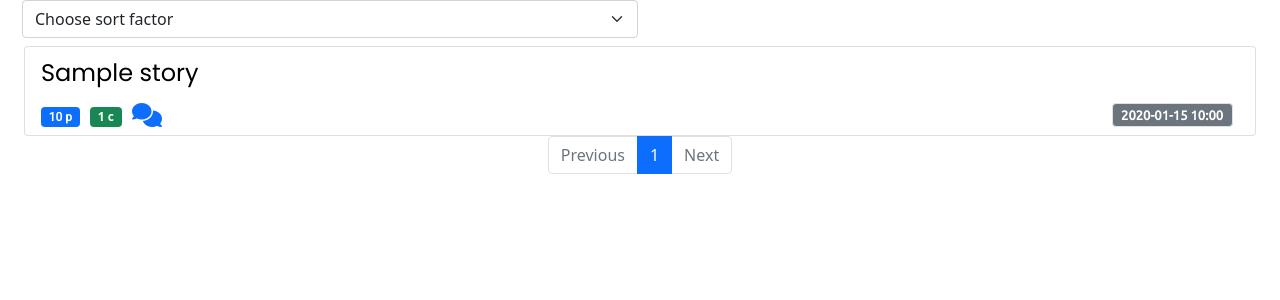
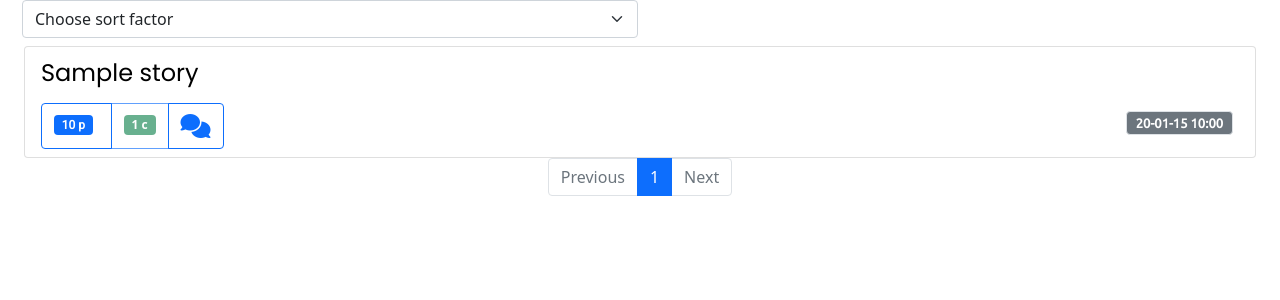
Before and after one commit to abdelkaderamar/hnr, a Django app: page /feed/ in a window 1280 px wide. Shown: the part 56-356 px from the top of the page. Run offline with Django 4.2, Linux system fonts and the light colour scheme; tables that the repository leaves empty hold one stand-in row (values such as "Sample post"); some libraries are stand-ins or nearby versions.

Commit message:
Updating CSS

```diff
--- a/static/css/hnr.css
+++ b/static/css/hnr.css
@@ -20,23 +20,23 @@
 
 
 .hnr-add-icon {
-	margin-right: 0.5em;
+	/* margin-right: 0.5em; */
 	display: inline-block;
 }
 
 .hnr-del-icon {
-	margin-right: 0.5em;
+	/* margin-right: 0.5em; */
 	display: inline-block;
 	color: deeppink;
 }
 
 .hnr-show-icon {
-	margin-right: 0.5em;
+	/* margin-right: 0.5em; */
 	display: inline-block;
 }
 
 .hnr-hide-icon {
-	margin-right: 0.5em;
+	/* margin-right: 0.5em; */
 	display: inline-block;
 	color: blueviolet;
 }
@@ -51,7 +51,7 @@
 
 .hnr-comment {
 	text-align: center;
-    margin-right: 0.5em;
+    /* margin-right: 0.5em; */
 	display: inline-block;
     height: fit-content;
 }
@@ -69,6 +69,7 @@
     margin-right: 0.5em;
 	font-size: small;
 	float: right;
+	margin-top: 0.5rem;
 }
 
 .form-icon {
@@ -135,3 +136,13 @@
 	float: left;
 	margin: 10px;
 }
+
+.hnr-icon-btn {
+    padding: 0.75rem;
+    margin: 0;
+    background-color: transparent;
+    border: 1px solid;
+    border-radius: 0.25rem;
+    text-align: center;
+    box-sizing: border-box;
+}
--- a/templates/story_list.html
+++ b/templates/story_list.html
@@ -49,16 +49,22 @@
   </div>
   <div class="row">
       <div class="col">
-        <span class="hnr-score badge bg-primary">{{user_story.story.score}} p</span>
+        <div class="btn-group">
+        <button class="hnr-icon-btn btn btn-outline-primary" type="button">
+          <span class="hnr-score badge bg-primary">{{user_story.story.score}} p</span>
+        </button>
+        <button class="hnr-icon-btn btn btn-outline-primary disabled" type="button">
         <span class="hnr-comment badge bg-success">{{user_story.story.descendants}} c</span>
+        </button>
         {% if user.is_authenticated %}
         {% if not user_story.saved %}
+        <button class="hnr-icon-btn btn btn-outline-primary" type="button">
         <i class="link-button hnr-add-icon fa-solid fa-square-plus fa-xl" onclick="saveStory(this)"></i>
         {% else %}
-          <i class="link-button hnr-del-icon fa-solid fa-square-minus fa-xl" onclick="deleteStory(this)"></i>
-        </form>
+        <i class="link-button hnr-del-icon fa-solid fa-square-minus fa-xl" onclick="deleteStory(this)"></i>
+        </button>
         {% endif %}
-        <button type="submit" name="story_id" value="{{story.id}}" class="link-button">
+        <button class="hnr-icon-btn btn btn-outline-primary" type="button">
           {% if user_story.ignored %}
           <i class="hnr-show-icon fa-solid fa-eye fa-xl" onclick="unhideStory(this)"></i>
           {% else %}
@@ -66,13 +72,14 @@
           {% endif %}
         </button>
         {% endif %}
-        <span class="hnr-comment">
+        <button class="hnr-icon-btn btn btn-outline-primary" type="button">
+          <span class="hnr-comment">
           <a  href="https://news.ycombinator.com/item?id={{user_story.story.id}}">
           <i class="fa-solid fa-comments fa-xl"></i>
           </a>
         </span>
-
-        <span class="hnr-date border badge bg-secondary">{{user_story.story.time|date:'Y-m-d H:i'}}</span>
+        </div>
+        <span class="hnr-date border badge bg-secondary">{{user_story.story.time|date:'y-m-d H:i'}}</span>
       </div>
   </div>
   </li>
```
